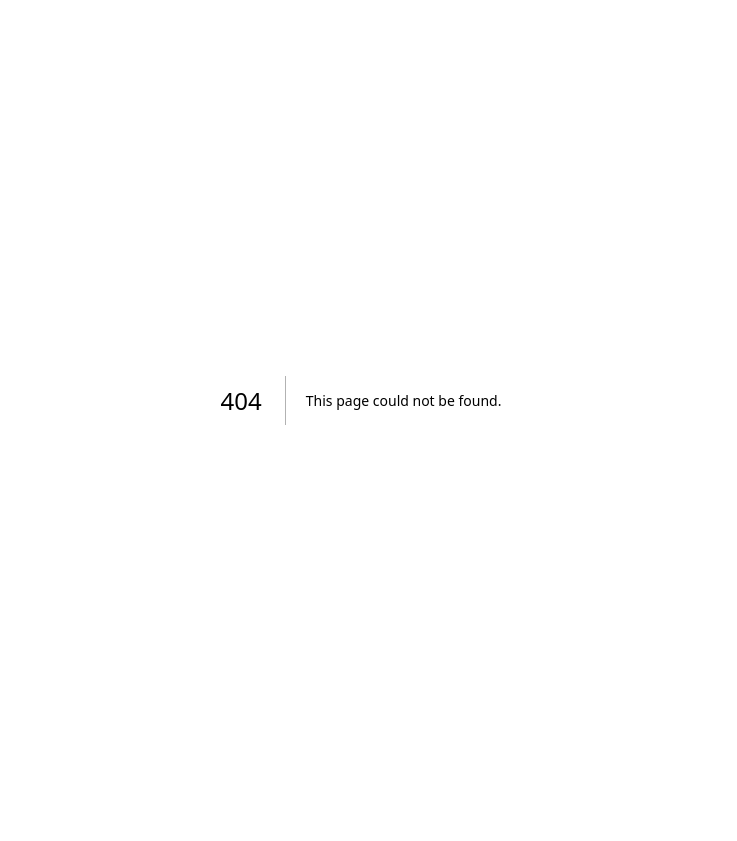
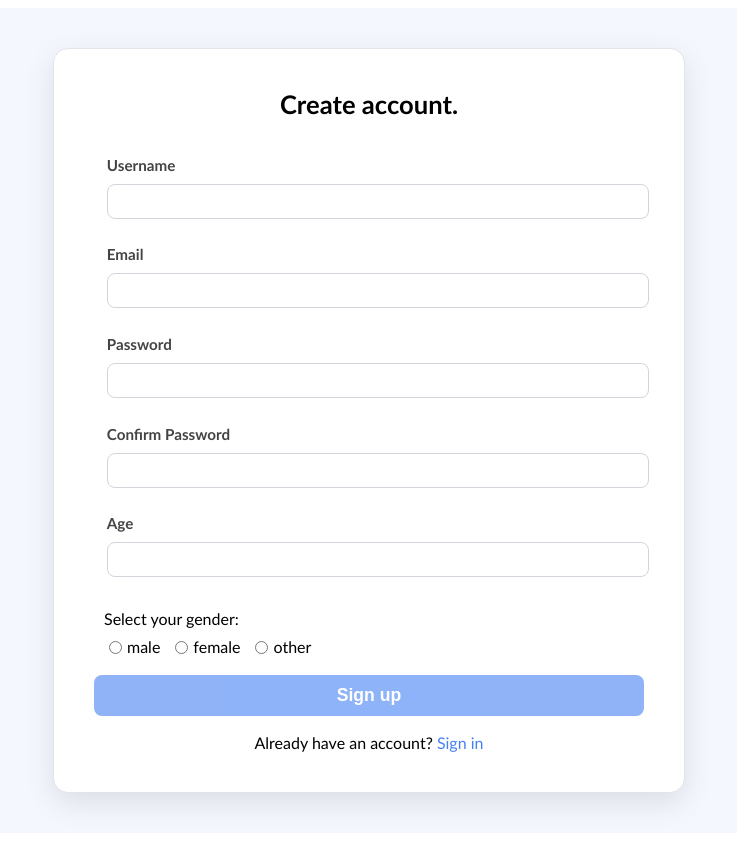
Before and after one commit to sujalbitontree/Dashboard_frontend_ts, a Next.js app: page /signup in a window 1280 px wide. Before the commit this address had no page. Shown: the whole page, without its empty margins (279-1016 px from the left). Before the commit the page ends 800 px from the top, so only its background shows below. Built offline with nearby package versions, Linux system fonts and the light colour scheme.

Commit message:
added signup functionality

```diff
--- a/package.json
+++ b/package.json
@@ -9,9 +9,11 @@
     "lint": "eslint"
   },
   "dependencies": {
+    "axios": "^1.13.4",
     "next": "16.1.6",
     "react": "19.2.3",
     "react-dom": "19.2.3",
+    "react-toastify": "^11.0.5",
     "yup": "^1.7.1"
   },
   "devDependencies": {
--- a/src/app/globals.css
+++ b/src/app/globals.css
@@ -1,42 +1,155 @@
-:root {
-  --background: #ffffff;
-  --foreground: #171717;
+body{
+  overflow-x: hidden;
+  font-family: 'Trebuchet MS', 'Lucida Sans Unicode', 'Lucida Grande', 'Lucida Sans', Arial, sans-serif;
+}
+.wrapper {
+  margin: 0;
+  padding: 0;
+  display: flex;
+  justify-content: center;
+  align-items: center;
+  min-height: 100vh;
+  width: 100vw;
+  background-color: #f4f7fe;
+  overflow-y: auto;
 }
 
-@media (prefers-color-scheme: dark) {
-  :root {
-    --background: #0a0a0a;
-    --foreground: #ededed;
+.container {
+  display: flex;
+  flex-direction: column;
+  background: white;
+  padding: 2.5rem;
+  margin: 40px 20px;
+  box-shadow: 0 10px 30px rgba(0, 0, 0, 0.1);
+  border: 1px solid #e1e4e8;
+  border-radius: 15px;
+  width: 100%;
+  max-width: 550px;
+  min-width: 300px;
+  flex-shrink: 0;
+  height: auto;
+}
+
+.head {
+  display: flex;
+  align-items: center;
+  justify-content: center;
+  gap: 15px;
+  margin-bottom: 1.5rem;
+}
+
+ .head h2 {
+  margin: 0;
+  font-size: 1.6rem;
+  font-weight: 700;
+}
+
+ .inputs {
+  display: flex;
+  flex-direction: column;
+  gap: 1px;
+}
+
+.field {
+  display: flex;
+  flex-direction: column;
+  gap: 10px;
+  padding: 0.8rem;
+}
+
+ .field label {
+  font-weight: 600;
+  font-size: 0.95rem;
+  color: #444;
+}
+
+ input:not([type="radio"]) {
+  padding: 8px;
+  border: 1px solid #d1d5db;
+  border-radius: 8px;
+  font-size: 15px;
+  width: 100%;
+}
+
+ .radio-btn {
+  display: flex;
+  flex-direction: column;
+  gap: 9px;
+  margin: 8px 0;
+  padding: 10px;
+}
+
+
+ .radio {
+  display: flex;
+  align-items: center;
+  gap: 10px;
+  flex-wrap: wrap;
+}
+
+ .radio div {
+  display: flex;
+  align-items: center;
+  gap: 2px;
+}
+
+ button {
+  background-color: #4681f4;
+  padding: 10px;
+  border: none;
+  border-radius: 8px;
+  width: 100%;
+  color: white;
+  font-weight: 700;
+  font-size: 1.1rem;
+  cursor: pointer;
+
+}
+
+ button:disabled {
+  opacity: 0.6;
+  cursor: not-allowed;
+}
+
+ .errors {
+  color: #ef4444;
+  font-size: 0.8rem;
+  min-height: 18px;
+}
+
+ .footer {
+  margin-top: 1rem;
+  text-align: center;
+}
+.link{
+   color: #4681f4;
+  text-decoration: none;
+}
+
+
+@media (max-width: 768px) {
+   .container {
+    max-width: 500px;
+    padding: 2rem;
   }
 }
 
-html,
-body {
-  max-width: 100vw;
-  overflow-x: hidden;
+@media (max-width: 480px) {
+   .container {
+    padding: 1.5rem;
+    margin: 20px 10px;
+    width: 95%;
+    max-width: none;
+  }
+
+   .head h2 {
+    font-size: 1.3rem;
+  }
 }
 
-body {
-  color: var(--foreground);
-  background: var(--background);
-  font-family: Arial, Helvetica, sans-serif;
-  -webkit-font-smoothing: antialiased;
-  -moz-osx-font-smoothing: grayscale;
-}
-
-* {
-  box-sizing: border-box;
-  padding: 0;
-  margin: 0;
-}
-
-a {
-  color: inherit;
-  text-decoration: none;
-}
-
-@media (prefers-color-scheme: dark) {
-  html {
-    color-scheme: dark;
+@media (max-width: 320px) {
+   .container {
+    padding: 1rem;
+    min-width: 280px;
   }
 }
--- /dev/null
+++ b/src/app/signup/page.tsx
@@ -0,0 +1,196 @@
+"use client"
+import { SignupInput, signupSchema } from "@/utils/signupValidation"
+import React,{ useState } from "react"
+import { useRouter } from 'next/navigation';
+import { validateField } from "@/utils/fieldValidation";
+import axios from "axios";
+import { toast } from "react-toastify";
+import Link from 'next/link';
+
+
+const SignupPage = () => {
+    const [formData,setFormData] = useState<SignupInput>({
+    username: '',
+    email: '',
+    password: '',
+    confirmPassword: '',
+    age: '' as any ,
+    gender: '',
+    })
+
+    const [error, setError] = useState<Partial<Record<keyof SignupInput, string>>>({});
+  const [loading, setLoading] = useState(false);
+  const router = useRouter();
+
+  const handleFieldValidation = async (name:keyof SignupInput,value :any)=>{
+    const errorMsg = await validateField(name,value,formData)
+
+    setError((prev) => ({
+    ...prev,
+    [name]: errorMsg,
+  }));
+  }
+  const handleChange = (e: React.ChangeEvent<HTMLInputElement>) => {
+  const { name, value, type } = e.target;
+  const fieldName = name as keyof SignupInput;
+
+
+  setFormData(prev => ({ ...prev, [fieldName]: value }));
+
+  if (error[fieldName]) {
+    handleFieldValidation(fieldName, value);
+  }
+};
+
+const handleBlur = async (e: React.FocusEvent<HTMLInputElement>) => {
+  const { name, value, type } = e.target;
+  const fieldName = name as keyof SignupInput;
+
+
+  const errorMessage = await validateField(fieldName, value, formData);
+
+  setError((prev) => ({
+    ...prev,
+    [fieldName]: errorMessage,
+  }));
+};
+
+const handleSubmit = async (e: React.FormEvent) => {
+  e.preventDefault();
+  setLoading(true);
+
+  try {
+    await signupSchema.validate(formData, { abortEarly: false });
+    const response = await axios.post('http://localhost:8000/api/v1/auth/signup', formData);
+    toast.success(response.data.message || "Welcome aboard!");
+    router.push('/signin');
+
+  } catch (err: any) {
+      const apiMessage = err.response?.data?.message || "Something went wrong";
+      setError(err.response?.data?.message || "Something went wrong")
+      toast.error(apiMessage);
+  } finally {
+    setLoading(false);
+  }
+};
+const isFormInvalid = !signupSchema.isValidSync(formData);
+  return (
+    <div className={`wrapper`}>
+      <div className="container">
+        <div className="head">
+
+          <h2>Create account.</h2>
+        </div>
+
+        <form className="inputs" onSubmit={handleSubmit}>
+          <div className="field">
+            <label htmlFor="username">Username</label>
+            <input
+              type="text"
+              id="username"
+              name="username"
+              value={formData.username}
+              onChange={handleChange}
+              onBlur={handleBlur}
+              required
+            />
+            {error.username && <small className="errors">{error.username}</small>}
+          </div>
+
+          <div className="field">
+            <label htmlFor="email">Email</label>
+            <input
+              type="email"
+              id="email"
+              name="email"
+              value={formData.email}
+              onChange={handleChange}
+              onBlur={handleBlur}
+              required
+            />
+            {error.email && <small className="errors">{error.email}</small>}
+          </div>
+
+          <div className="field">
+            <label htmlFor="password">Password</label>
+            <input
+              type="password"
+              id="password"
+              name="password"
+              value={formData.password}
+              onChange={handleChange}
+              onBlur={handleBlur}
+              required
+            />
+            {error.password && <small className="errors">{error.password}</small>}
+          </div>
+
+          <div className="field">
+            <label htmlFor="confirmPassword">Confirm Password</label>
+            <input
+              type="password"
+              id="confirmPassword"
+              name="confirmPassword"
+              value={formData.confirmPassword}
+              onChange={handleChange}
+              onBlur={handleBlur}
+              required
+            />
+            {error.confirmPassword && <small className="errors">{error.confirmPassword}</small>}
+          </div>
+
+          <div className="field">
+            <label htmlFor="age">Age</label>
+            <input
+              type="number"
+              id="age"
+              name="age"
+              value={formData.age}
+              onChange={handleChange}
+              onBlur={handleBlur}
+              required
+            />
+            {error.age && <small className="errors">{error.age}</small>}
+          </div>
+
+          <div className="radio-btn">
+            <span>Select your gender:</span>
+            <div className="radio">
+              {['male', 'female', 'other'].map((option) => (
+                <div key={option}>
+                  <input
+                    type="radio"
+                    id={option}
+                    name="gender"
+                    value={option}
+                    onChange={handleChange}
+                    checked={formData.gender === option}
+                  />
+                  <label htmlFor={option}>{option}</label>
+                </div>
+              ))}
+            </div>
+            {error.gender && <small className="errors">{error.gender}</small>}
+          </div>
+
+          <div className="btn">
+            <button
+              type="submit"
+              className={isFormInvalid ? 'disabled-btn' : 'normal-btn'}
+              disabled={isFormInvalid || loading}
+            >
+              {loading ? 'Processing...' : 'Sign up'}
+            </button>
+          </div>
+
+          <div className="footer">
+            <span>Already have an account?</span>{' '}
+            <Link className="link" href="/signin">Sign in</Link>
+          </div>
+        </form>
+      </div>
+    </div>
+  )
+}
+
+export default SignupPage
--- /dev/null
+++ b/src/utils/fieldValidation.ts
@@ -0,0 +1,11 @@
+import { SignupInput, signupSchema } from "./signupValidation";
+
+export const validateField = async (name: keyof SignupInput , value : string,allFormData: SignupInput)=>{
+   try {
+    const dataTovalidate = {...allFormData,[name]:value}
+    await signupSchema.validateAt(name,dataTovalidate)
+    return ""
+   } catch (error : any) {
+    return error.message
+   }
+}
--- /dev/null
+++ b/src/utils/signupValidation.ts
@@ -0,0 +1,46 @@
+import * as Yup from 'yup';
+
+export const signupSchema = Yup.object().shape({
+  username: Yup.string()
+    .min(3, 'Username must be at least 3 characters')
+    .max(20, 'Username must be at most 20 characters')
+    .matches(/^[a-zA-Z]+$/, 'Username can only contain letters')
+    .required('Username is required'),
+
+  email: Yup.string()
+    .matches(
+      /^[a-zA-Z0-9._%+-]+@[a-zA-Z0-9.-]+\.[a-zA-Z]{2,}$/,
+      'Invalid email format',
+    )
+    .required('Email is required'),
+
+  password: Yup.string()
+    .min(8, 'Password must be at least 8 characters')
+    .max(14, 'Password must be at most 14 characters')
+    .matches(
+      /^(?=.*[a-z])(?=.*[A-Z])(?=.*[0-9])(?=.*[!@#$%^&*])/,
+      'Must contain one uppercase, one lowercase, one number and one special case character',
+    )
+    .required('Password is required'),
+
+  confirmPassword: Yup.string()
+    .trim()
+    .required('Confirm your password')
+    .oneOf([Yup.ref('password')], 'Passwords must match'),
+
+  age: Yup.number()
+    .transform((value, originalValue) =>
+      originalValue === '' ? undefined : value,
+    )
+    .typeError('Age must be a number')
+    .min(5, 'Must be at least 5 years old')
+    .max(80, 'Must be at most 80 years old')
+    .required('Age is required'),
+
+  gender: Yup.string()
+    .oneOf(['male', 'female', 'other'], 'Please select a valid gender')
+    .required('Please select a gender'),
+});
+
+
+export type SignupInput = Yup.InferType<typeof signupSchema>;
```
Also changed, not shown: 1 other file (tests, documents, lock files or other folders).
